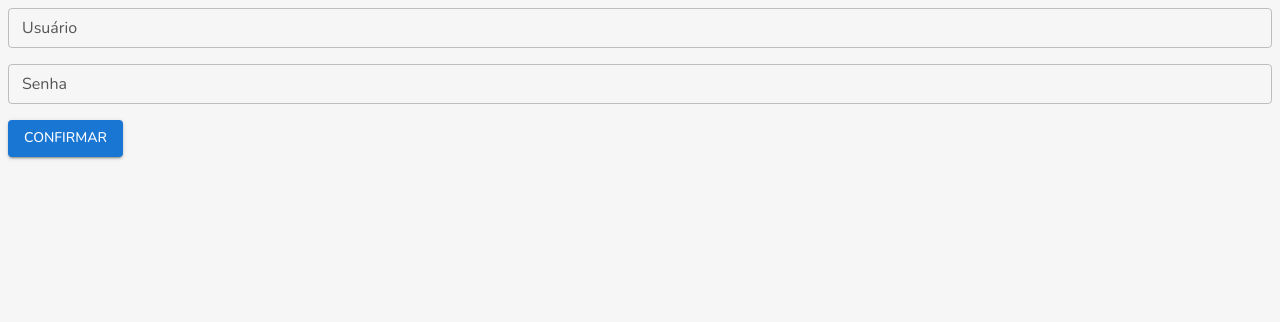
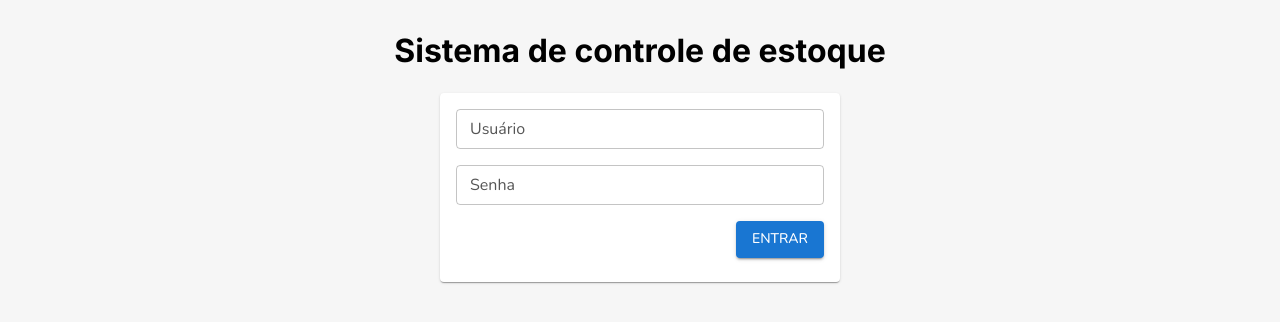
Before and after one commit to pi-ii-univesp-2024/projeto-integrador-2, a Next.js app in the folder frontend/: page /login in a window 1280 px wide. Shown: the top 322 px of the page. Built offline with nearby package versions, Linux system fonts and the light colour scheme.

Commit message:
refactor: tela login

```diff
--- a/frontend/src/components/forms/CustomFormButtons.js
+++ b/frontend/src/components/forms/CustomFormButtons.js
@@ -13,9 +13,10 @@ export default function CustomFormButtons({
   cancelStartIcon: CancelStartIcon,
   cancelEndIcon: CancelEndIcon,
   cancelAction,
+  justifyContent = 'flex-start'
 }) {
   return (
-    <Stack direction="row" gap={2}>
+    <Stack direction="row" justifyContent={justifyContent} gap={2}>
       {cancelAction && (
         <Button
           color={cancelColor}
--- a/frontend/src/components/login/LoginForm.js
+++ b/frontend/src/components/login/LoginForm.js
@@ -46,7 +46,7 @@ export default function LoginForm() {
           <Stack gap={2}>
             <CustomTextField name="username" label="Usuário" />
             <CustomTextField name="password" label="Senha" type="password" />
-            <CustomFormButtons confirmDisabled={isSubmitting || !isValid} />
+            <CustomFormButtons confirmDisabled={isSubmitting || !isValid} confirmTitle="Entrar" justifyContent="flex-end" />
           </Stack>
         </Form>
       )}
--- a/frontend/src/pages/login/index.js
+++ b/frontend/src/pages/login/index.js
@@ -1,10 +1,17 @@
 import LoginForm from "@/components/login/LoginForm";
-import { Box } from "@mui/material";
+import { Box, Card, CardContent, Stack, Typography } from "@mui/material";
 
 export default function Login() {
   return (
-    <Box>
-      <LoginForm />
+    <Box p={3}>
+      <Stack gap={3} alignItems="center" justifyContent="center" width="100%">
+        <Typography variant="h1">Sistema de controle de estoque</Typography>
+        <Card sx={{ maxWidth: 400, width: "100%" }}>
+          <CardContent>
+            <LoginForm />
+          </CardContent>
+        </Card>
+      </Stack>
     </Box>
   );
 }
```
